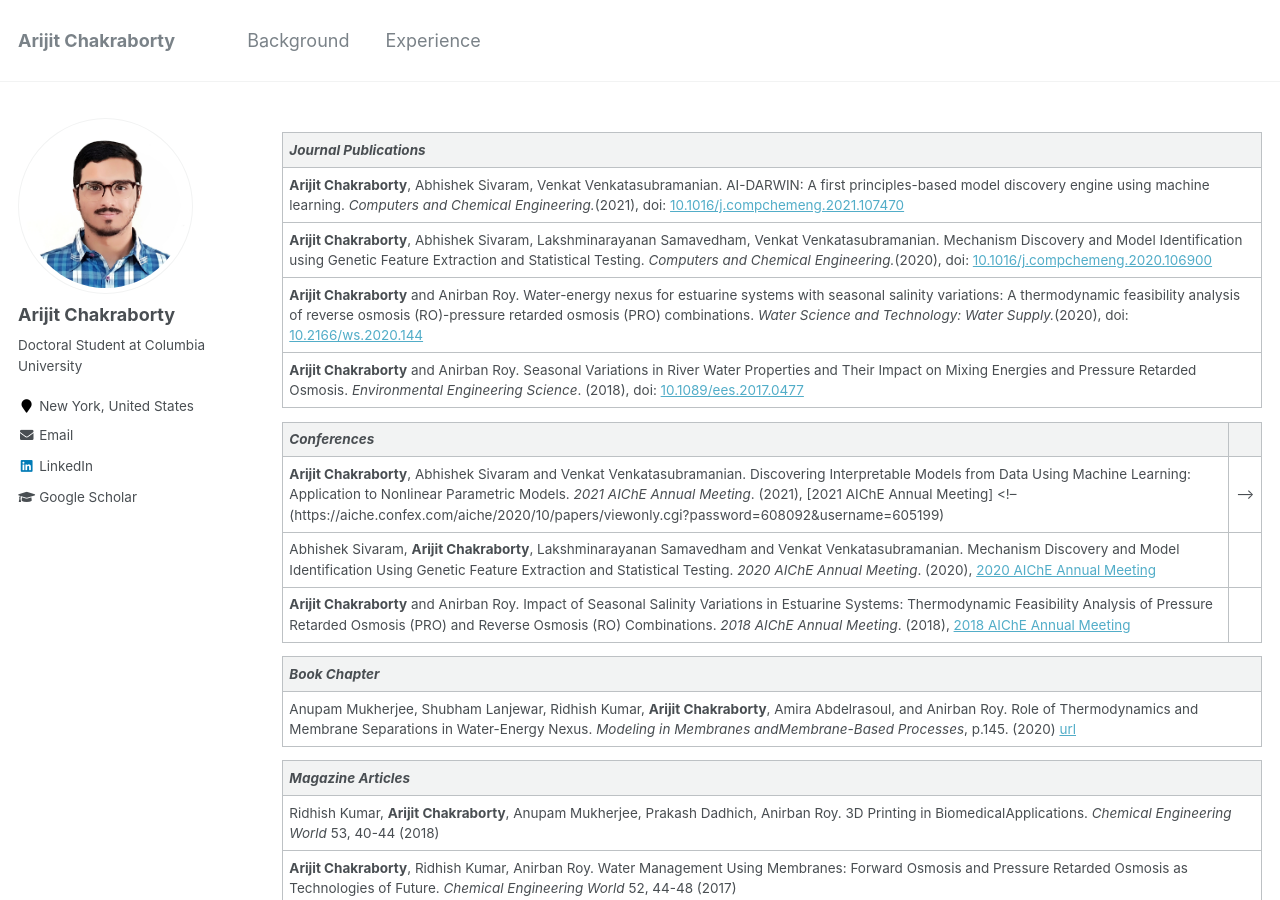
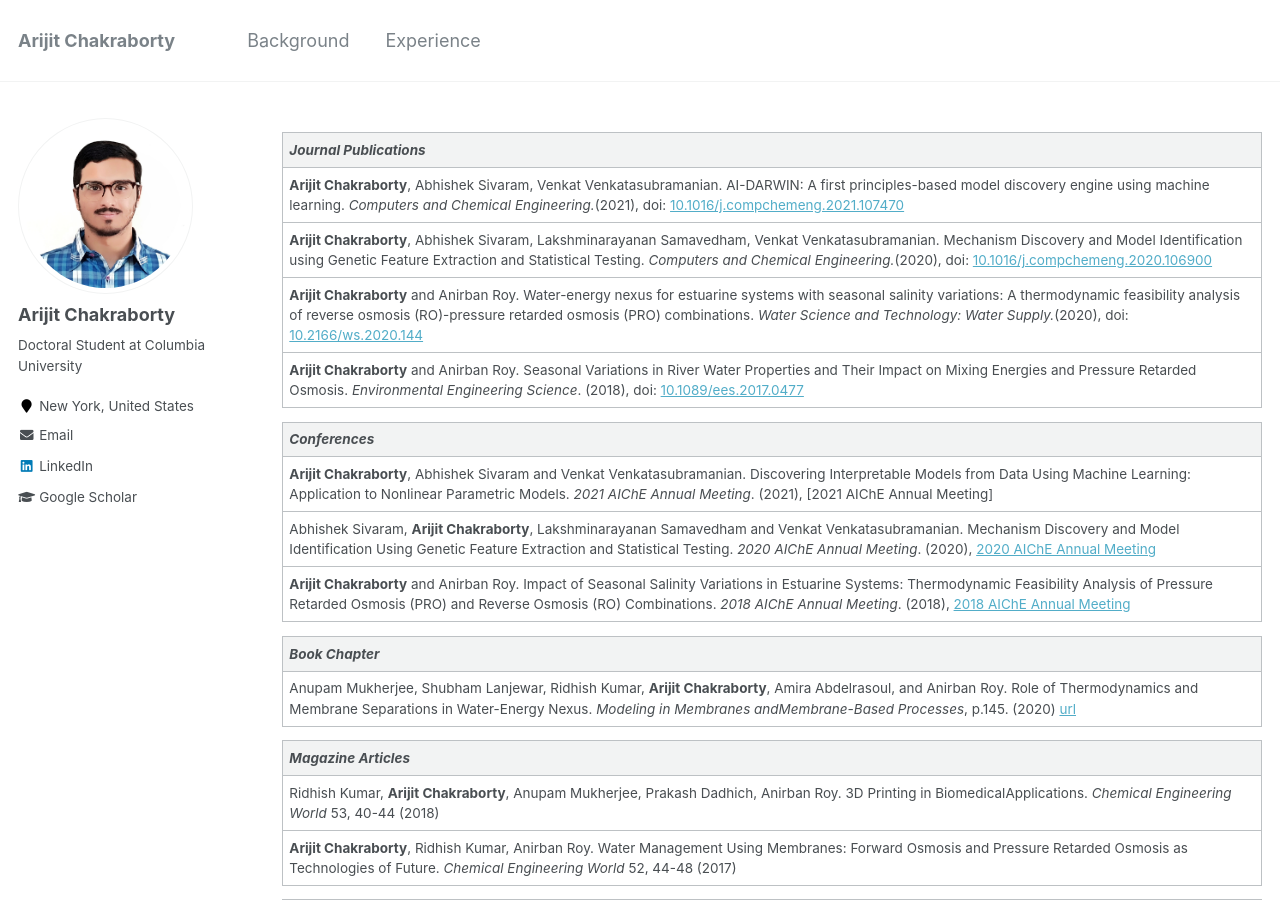
Before and after one commit to arijitc099/arijitc099.github.io, a Jekyll site: the page built from _pages/experience.md, in a window 1280 px wide and 900 px high. Built offline with Jekyll 4.4.1, drawn with Linux system fonts in a browser that asks for light colours; part of the change alters nothing that is shown.

Commit message:
Update experience.md

```diff
--- a/_pages/experience.md
+++ b/_pages/experience.md
@@ -14,8 +14,8 @@ author_profile: true
 
 |_Conferences_|
 |:-|
-|**Arijit Chakraborty**, Abhishek Sivaram and Venkat Venkatasubramanian. Discovering Interpretable Models from Data Using Machine Learning: Application to Nonlinear Parametric Models. _2021 AIChE Annual Meeting_. (2021), [2021 AIChE Annual Meeting] <!-- (https://aiche.confex.com/aiche/2020/10/papers/viewonly.cgi?password=608092&username=605199) | -->|
-|Abhishek Sivaram, **Arijit Chakraborty**, Lakshminarayanan Samavedham and Venkat Venkatasubramanian. Mechanism Discovery and Model Identification Using Genetic Feature Extraction and Statistical Testing. _2020 AIChE Annual Meeting_. (2020), [2020 AIChE Annual Meeting](https://aiche.confex.com/aiche/2020/10/papers/viewonly.cgi?password=608092&username=605199) |
+|**Arijit Chakraborty**, Abhishek Sivaram and Venkat Venkatasubramanian. Discovering Interpretable Models from Data Using Machine Learning: Application to Nonlinear Parametric Models. _2021 AIChE Annual Meeting_. (2021), [2021 AIChE Annual Meeting]|
+|Abhishek Sivaram, **Arijit Chakraborty**, Lakshminarayanan Samavedham and Venkat Venkatasubramanian. Mechanism Discovery and Model Identification Using Genetic Feature Extraction and Statistical Testing. _2020 AIChE Annual Meeting_. (2020), [2020 AIChE Annual Meeting](https://aiche.confex.com/aiche/2020/10/papers/viewonly.cgi?password=608092&username=605199)|
 |**Arijit Chakraborty** and Anirban Roy. Impact of Seasonal Salinity Variations in Estuarine Systems: Thermodynamic Feasibility Analysis of Pressure Retarded Osmosis (PRO) and Reverse Osmosis (RO) Combinations. _2018 AIChE Annual Meeting_. (2018), [2018 AIChE Annual Meeting](https://www.aiche.org/conferences/aiche-annual-meeting/2018/proceeding/session/poster-session-environmental-division)
 
 |_Book Chapter_|
```
